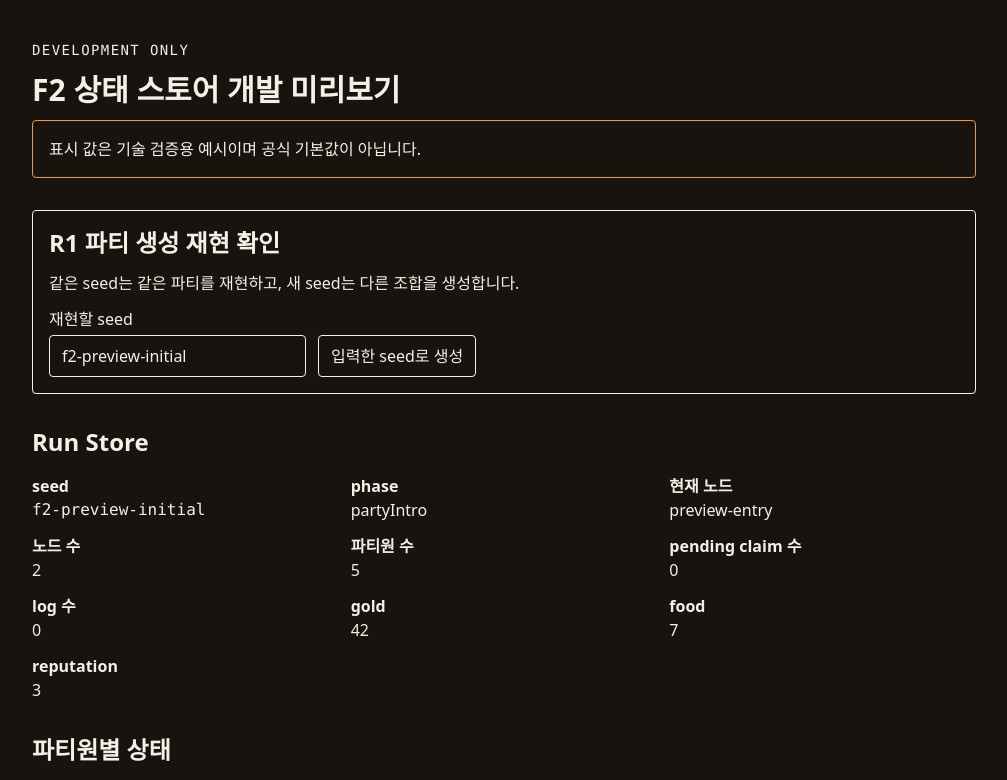
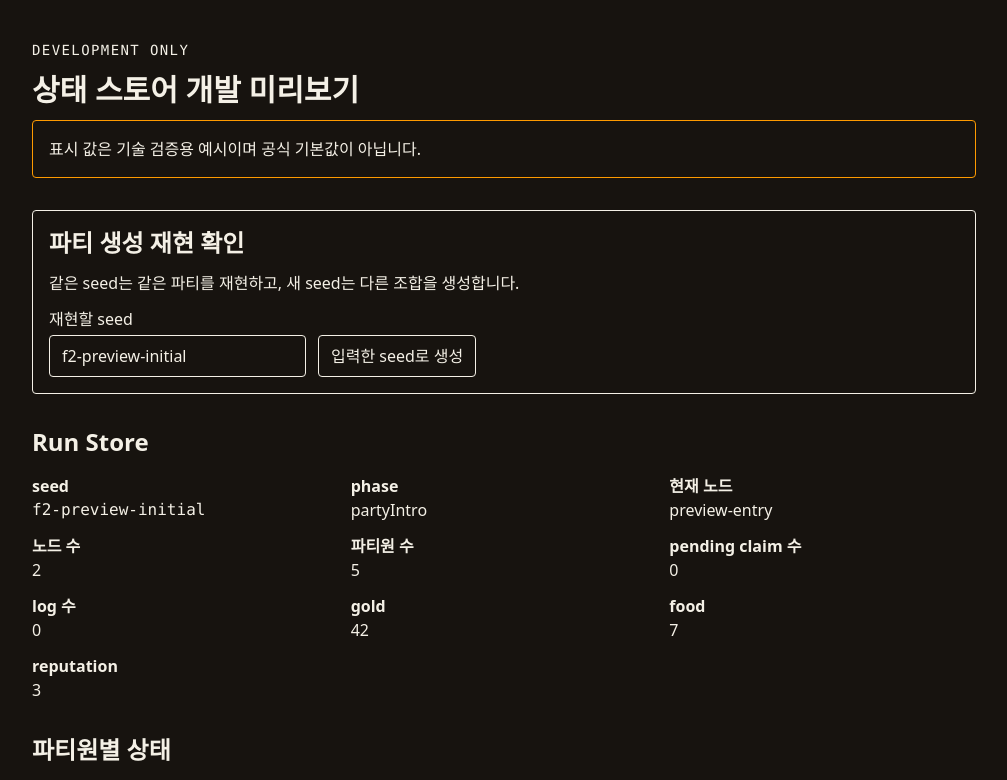
Before and after one commit to LatteBun/Dungeon_Schemer, a Next.js app: page /state-preview in a window 1280 px wide. Shown: the top 780 px of the page, without its empty margins (136-1143 px from the left). Built offline with nearby package versions, Linux system fonts and the light colour scheme.

Commit message:
개발: 검증 화면의 작업 ID 의미를 명확히 한다
상태 미리보기와 정보 카드 화면에서 이전 R1·F2 참조를 제거하고 F1 설명과 디자인 토큰 주석을 현재 의미에 맞춘다.

```diff
--- a/app/f1-test/page.tsx
+++ b/app/f1-test/page.tsx
@@ -38,7 +38,7 @@ export default async function F1TestPage({
         <div className="flex flex-wrap items-center justify-between gap-3">
           <div>
             <p className="text-xs uppercase tracking-[0.28em] text-muted">
-              F1 / Foundation Contract
+              F1 / Campaign Domain & State Contract
             </p>
             <h1 className="mt-2 text-3xl font-semibold text-parchment">
               캠페인·탐험 도메인 검증
--- a/app/globals.css
+++ b/app/globals.css
@@ -1,7 +1,7 @@
 @import "tailwindcss";
 
 /*
- * 디자인 토큰. U1~U4가 새 패널을 만들 때 색을 새로 고르지 않도록
+ * 디자인 토큰. 새 패널이 임의의 색을 만들지 않도록
  * 여기에 모은다. 아이콘·질감·아트 스타일은 아직 정하지 않는다.
  */
 @theme {
--- a/app/info-card-test/info-card-test-panel.tsx
+++ b/app/info-card-test/info-card-test-panel.tsx
@@ -175,7 +175,7 @@ export function InfoCardTestPanel() {
             전체 통합 테스트
           </Link>
           <Link className="rounded border border-edge px-3 py-2 hover:bg-edge" href="/state-preview">
-            F2 상태 미리보기
+            상태 스토어 미리보기
           </Link>
         </nav>
       </header>
--- a/app/state-preview/state-preview-panel.tsx
+++ b/app/state-preview/state-preview-panel.tsx
@@ -66,7 +66,7 @@ export function StatePreviewPanel() {
         <p className="font-mono text-sm uppercase tracking-widest">
           Development only
         </p>
-        <h1 className="text-3xl font-bold">F2 상태 스토어 개발 미리보기</h1>
+        <h1 className="text-3xl font-bold">상태 스토어 개발 미리보기</h1>
         <p className="rounded border border-amber-500 p-4">
           표시 값은 기술 검증용 예시이며 공식 기본값이 아닙니다.
         </p>
@@ -77,7 +77,7 @@ export function StatePreviewPanel() {
         className="space-y-3 rounded border p-4"
       >
         <h2 id="seed-check-heading" className="text-2xl font-semibold">
-          R1 파티 생성 재현 확인
+          파티 생성 재현 확인
         </h2>
         <p>같은 seed는 같은 파티를 재현하고, 새 seed는 다른 조합을 생성합니다.</p>
         <form className="flex flex-wrap gap-3" onSubmit={handleSeedSubmit}>
```
Also changed, not shown: 1 other file (tests, documents, lock files or other folders).
